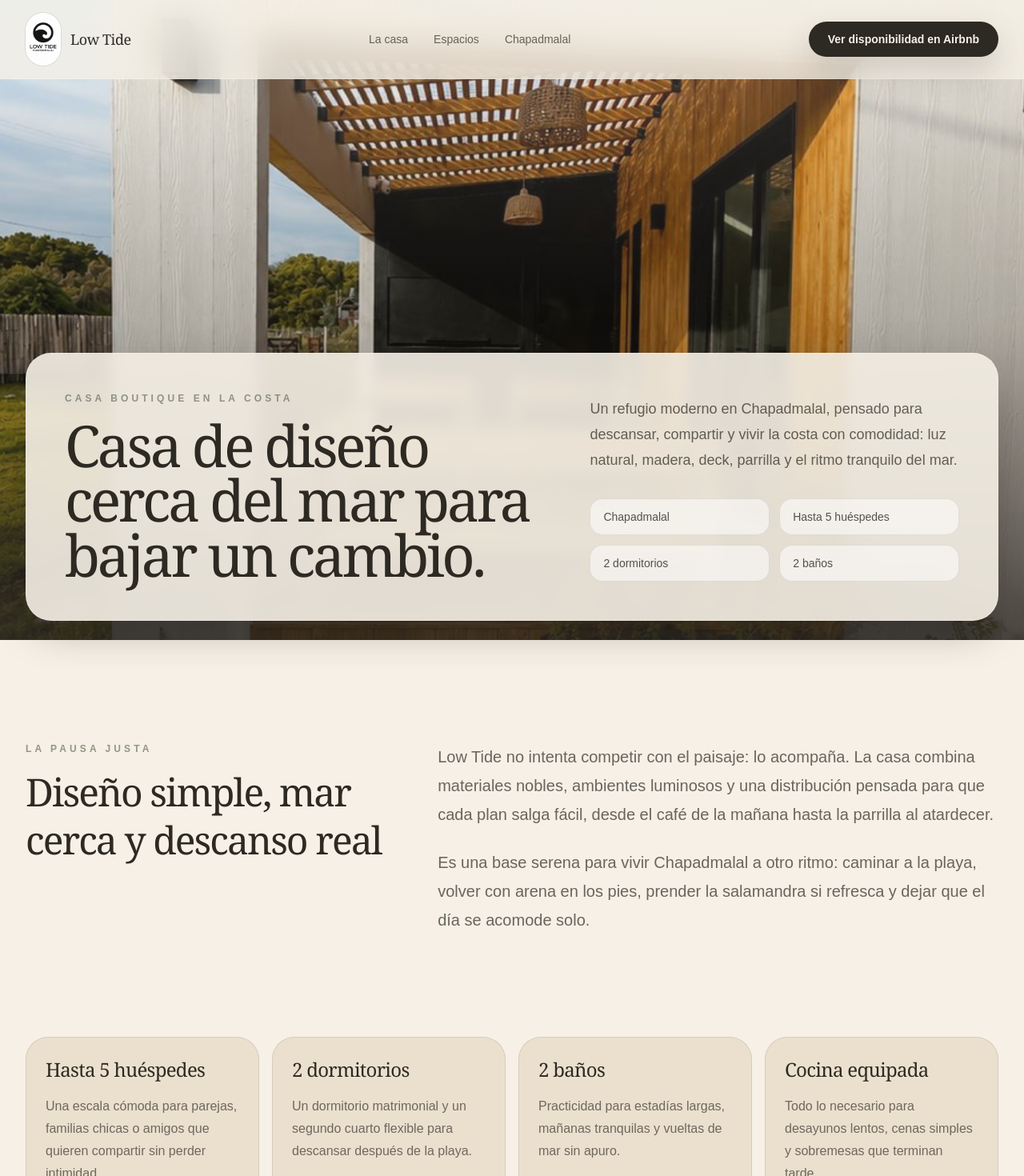
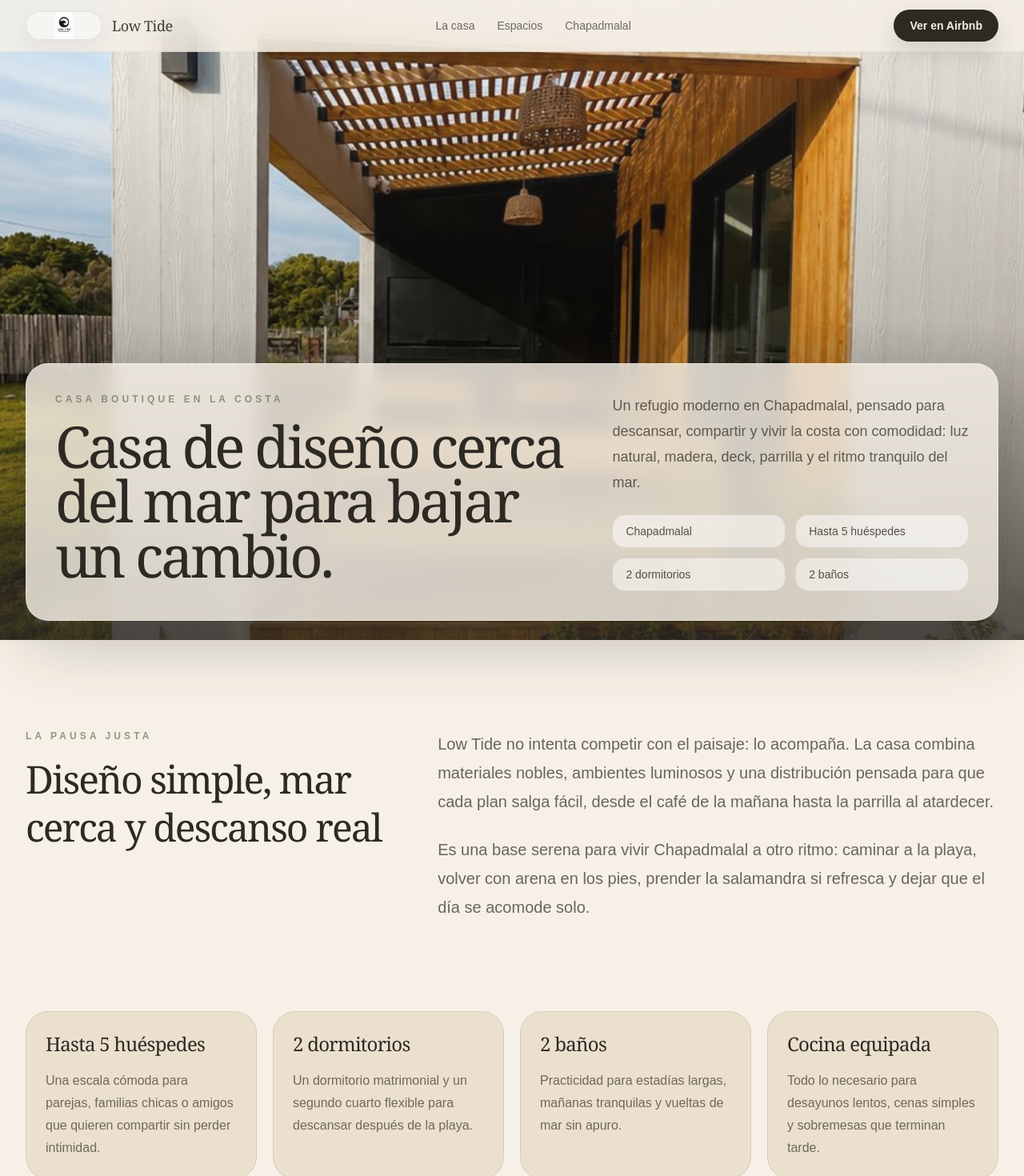
Before and after one commit to MarianEsteban/low-tide-web, a Next.js app: page / in a window 1280 px wide. Shown: the top 1470 px of the page at 80% size. Built offline with nearby package versions, Linux system fonts and the light colour scheme.

Commit message:
Refine Low Tide landing page

```diff
--- a/src/app/page.tsx
+++ b/src/app/page.tsx
@@ -1,6 +1,7 @@
 import Image from "next/image";
 
-const airbnbHref = "#";
+const airbnbHref =
+  "https://www.airbnb.com.ar/rooms/1720756771533061117?unique_share_id=1eb7cf14-6a77-4d79-b93a-493d29b4adda&viralityEntryPoint=1&s=76";
 
 const navItems = [
   { label: "La casa", href: "#casa" },
@@ -87,10 +88,12 @@ function CtaLink({ children, variant = "dark" }: { children: React.ReactNode; va
   return (
     <a
       href={airbnbHref}
+      target="_blank"
+      rel="noreferrer"
       className={
         variant === "dark"
-          ? "inline-flex items-center justify-center rounded-full bg-charcoal px-6 py-3 text-sm font-semibold text-cream shadow-[0_18px_40px_rgba(45,41,35,0.18)] transition hover:-translate-y-0.5 hover:bg-olive-900"
-          : "inline-flex items-center justify-center rounded-full bg-cream px-6 py-3 text-sm font-semibold text-charcoal shadow-[0_18px_40px_rgba(45,41,35,0.16)] transition hover:-translate-y-0.5 hover:bg-white"
+          ? "inline-flex items-center justify-center rounded-full bg-charcoal px-5 py-2.5 text-sm font-semibold text-cream shadow-[0_14px_30px_rgba(45,41,35,0.16)] transition hover:-translate-y-0.5 hover:bg-olive-900 sm:px-5"
+          : "inline-flex items-center justify-center rounded-full bg-cream px-5 py-2.5 text-sm font-semibold text-charcoal shadow-[0_14px_30px_rgba(45,41,35,0.14)] transition hover:-translate-y-0.5 hover:bg-white sm:px-5"
       }
     >
       {children}
@@ -101,31 +104,33 @@ function CtaLink({ children, variant = "dark" }: { children: React.ReactNode; va
 export default function Home() {
   return (
     <main className="min-h-screen overflow-hidden bg-cream text-charcoal">
-      <header className="fixed inset-x-0 top-0 z-50 border-b border-white/20 bg-cream/80 backdrop-blur-xl">
-        <div className="mx-auto flex max-w-7xl items-center justify-between px-5 py-4 sm:px-8">
-          <a href="#inicio" className="flex items-center gap-3" aria-label="Low Tide Chapadmalal inicio">
-            <Image
-              src="/images/low-tide/logo.jpg"
-              alt="Low Tide Chapadmalal"
-              width={44}
-              height={44}
-              className="rounded-full object-cover ring-1 ring-charcoal/10"
-              priority
-            />
-            <span className="font-serif text-lg tracking-tight">Low Tide</span>
+      <header className="fixed inset-x-0 top-0 z-50 border-b border-charcoal/5 bg-cream/82 backdrop-blur-xl">
+        <div className="mx-auto flex max-w-7xl items-center justify-between gap-4 px-5 py-3 sm:px-8">
+          <a href="#inicio" className="flex min-w-0 items-center gap-3" aria-label="Low Tide Chapadmalal inicio">
+            <span className="relative flex h-9 w-24 shrink-0 items-center justify-center overflow-hidden rounded-full border border-charcoal/10 bg-white/45 px-3 shadow-[0_10px_24px_rgba(45,41,35,0.06)]">
+              <Image
+                src="/images/low-tide/logo.jpg"
+                alt="Low Tide Chapadmalal"
+                width={124}
+                height={52}
+                className="h-full w-full object-contain"
+                priority
+              />
+            </span>
+            <span className="hidden font-serif text-lg tracking-tight text-charcoal/90 sm:inline">Low Tide</span>
           </a>
-          <nav className="hidden items-center gap-8 text-sm text-charcoal/70 md:flex">
+          <nav className="hidden items-center gap-7 text-sm text-charcoal/68 md:flex">
             {navItems.map((item) => (
               <a key={item.href} href={item.href} className="transition hover:text-charcoal">
                 {item.label}
               </a>
             ))}
           </nav>
-          <CtaLink>Ver disponibilidad en Airbnb</CtaLink>
+          <CtaLink>Ver en Airbnb</CtaLink>
         </div>
       </header>
 
-      <section id="inicio" className="relative flex min-h-screen items-end px-4 pb-6 pt-28 sm:px-6 lg:px-8">
+      <section id="inicio" className="relative flex min-h-screen items-end px-4 pb-4 pt-24 sm:px-6 sm:pb-6 lg:px-8">
         <div className="absolute inset-0">
           <Image
             src="/images/low-tide/frente-costado.jpg"
@@ -133,24 +138,24 @@ export default function Home() {
             fill
             priority
             sizes="100vw"
-            className="object-cover"
+            className="object-cover object-[54%_50%]"
           />
-          <div className="absolute inset-0 bg-gradient-to-t from-charcoal/85 via-charcoal/30 to-cream/20" />
+          <div className="absolute inset-0 bg-gradient-to-t from-charcoal/78 via-charcoal/22 to-cream/10" />
         </div>
-        <div className="relative mx-auto grid w-full max-w-7xl gap-8 rounded-[2rem] border border-white/20 bg-cream/90 p-6 shadow-2xl backdrop-blur md:grid-cols-[1.15fr_0.85fr] md:p-10 lg:p-12">
+        <div className="relative mx-auto grid w-full max-w-7xl gap-7 rounded-[1.75rem] border border-white/35 bg-cream/82 p-6 shadow-[0_28px_80px_rgba(45,41,35,0.24)] backdrop-blur-md md:grid-cols-[1.2fr_0.8fr] md:p-8 lg:p-9">
           <div>
             <SectionEyebrow>Casa boutique en la costa</SectionEyebrow>
             <h1 className="max-w-4xl font-serif text-5xl leading-[0.95] tracking-[-0.05em] text-charcoal sm:text-6xl lg:text-7xl">
               Casa de diseño cerca del mar para bajar un cambio.
             </h1>
           </div>
-          <div className="flex flex-col justify-end gap-8">
-            <p className="text-lg leading-8 text-charcoal/72">
+          <div className="flex flex-col justify-end gap-6">
+            <p className="text-base leading-7 text-charcoal/72 sm:text-lg sm:leading-8">
               Un refugio moderno en Chapadmalal, pensado para descansar, compartir y vivir la costa con comodidad: luz natural, madera, deck, parrilla y el ritmo tranquilo del mar.
             </p>
             <div className="grid grid-cols-2 gap-3">
               {facts.map((fact) => (
-                <div key={fact} className="rounded-2xl border border-charcoal/10 bg-white/55 px-4 py-3 text-sm font-medium text-charcoal/80">
+                <div key={fact} className="rounded-2xl border border-charcoal/10 bg-white/50 px-4 py-2.5 text-sm font-medium text-charcoal/80">
                   {fact}
                 </div>
               ))}
@@ -159,7 +164,7 @@ export default function Home() {
         </div>
       </section>
 
-      <section id="casa" className="mx-auto grid max-w-7xl gap-12 px-5 py-24 sm:px-8 lg:grid-cols-[0.8fr_1.2fr] lg:py-32">
+      <section id="casa" className="mx-auto grid max-w-7xl gap-12 px-5 py-20 sm:px-8 lg:grid-cols-[0.8fr_1.2fr] lg:py-28">
         <div>
           <SectionEyebrow>La pausa justa</SectionEyebrow>
           <h2 className="font-serif text-4xl leading-tight tracking-[-0.04em] sm:text-5xl">
@@ -176,8 +181,8 @@ export default function Home() {
         </div>
       </section>
 
-      <section className="mx-auto max-w-7xl px-5 pb-24 sm:px-8">
-        <div className="grid gap-4 md:grid-cols-4">
+      <section className="mx-auto max-w-7xl px-5 pb-20 sm:px-8 lg:pb-28">
+        <div className="grid gap-5 md:grid-cols-4">
           {details.map((detail) => (
             <article key={detail.title} className="rounded-[1.75rem] border border-charcoal/10 bg-sand/50 p-6 transition hover:-translate-y-1 hover:bg-sand/70">
               <h3 className="mb-4 font-serif text-2xl tracking-[-0.03em]">{detail.title}</h3>
@@ -187,15 +192,15 @@ export default function Home() {
         </div>
       </section>
 
-      <section id="espacios" className="bg-white/45 px-5 py-24 sm:px-8 lg:py-32">
+      <section id="espacios" className="bg-white/45 px-5 py-20 sm:px-8 lg:py-28">
         <div className="mx-auto max-w-7xl">
-          <div className="mb-12 max-w-2xl">
+          <div className="mb-14 max-w-2xl">
             <SectionEyebrow>Adentro</SectionEyebrow>
             <h2 className="font-serif text-4xl leading-tight tracking-[-0.04em] sm:text-5xl">
               Ambientes cálidos para quedarse un rato más.
             </h2>
           </div>
-          <div className="grid auto-rows-[280px] gap-4 md:grid-cols-12">
+          <div className="grid auto-rows-[280px] gap-5 md:grid-cols-12">
             {galleryImages.map((image) => (
               <figure key={image.src} className={`group relative overflow-hidden rounded-[2rem] bg-sand ${image.className}`}>
                 <Image src={image.src} alt={image.alt} fill sizes="(max-width: 768px) 100vw, 50vw" className="object-cover transition duration-700 group-hover:scale-105" />
@@ -208,7 +213,7 @@ export default function Home() {
         </div>
       </section>
 
-      <section className="mx-auto grid max-w-7xl gap-8 px-5 py-24 sm:px-8 lg:grid-cols-2 lg:py-32">
+      <section className="mx-auto grid max-w-7xl gap-8 px-5 py-20 sm:px-8 lg:grid-cols-2 lg:py-28">
         <div className="relative min-h-[520px] overflow-hidden rounded-[2.5rem]">
           <Image src="/images/low-tide/deck.jpg" alt="Deck privado de Low Tide Chapadmalal" fill sizes="(max-width: 1024px) 100vw, 50vw" className="object-cover" />
         </div>
@@ -228,7 +233,7 @@ export default function Home() {
         </div>
       </section>
 
-      <section id="chapadmalal" className="relative px-5 py-24 sm:px-8 lg:py-32">
+      <section id="chapadmalal" className="relative px-5 py-20 sm:px-8 lg:py-28">
         <div className="mx-auto grid max-w-7xl overflow-hidden rounded-[2.5rem] bg-charcoal text-cream lg:grid-cols-[0.9fr_1.1fr]">
           <div className="p-8 sm:p-12 lg:p-16">
             <SectionEyebrow>Chapadmalal</SectionEyebrow>
@@ -245,7 +250,7 @@ export default function Home() {
         </div>
       </section>
 
-      <section className="mx-auto max-w-7xl px-5 pb-24 sm:px-8 lg:pb-32">
+      <section className="mx-auto max-w-7xl px-5 pb-20 sm:px-8 lg:pb-28">
         <div className="mb-10 flex flex-col justify-between gap-6 md:flex-row md:items-end">
           <div>
             <SectionEyebrow>Comodidades</SectionEyebrow>
```
